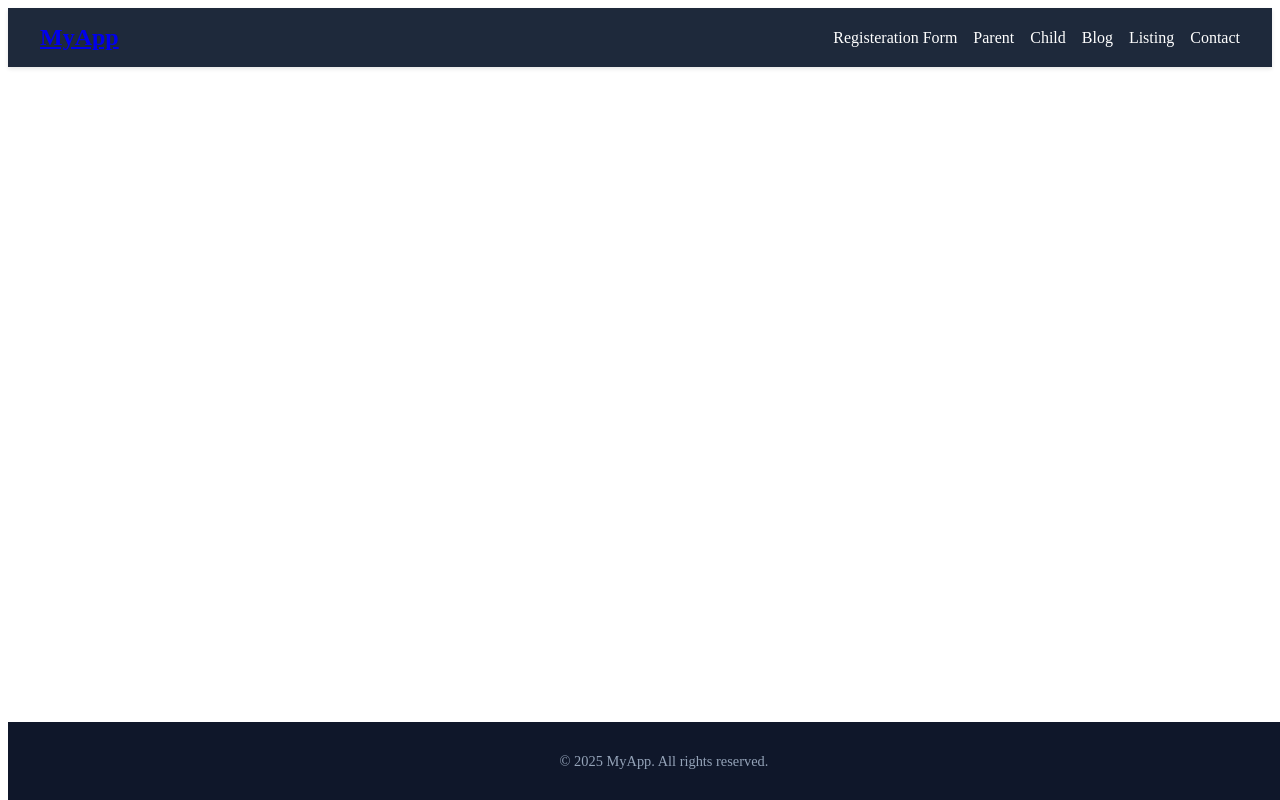
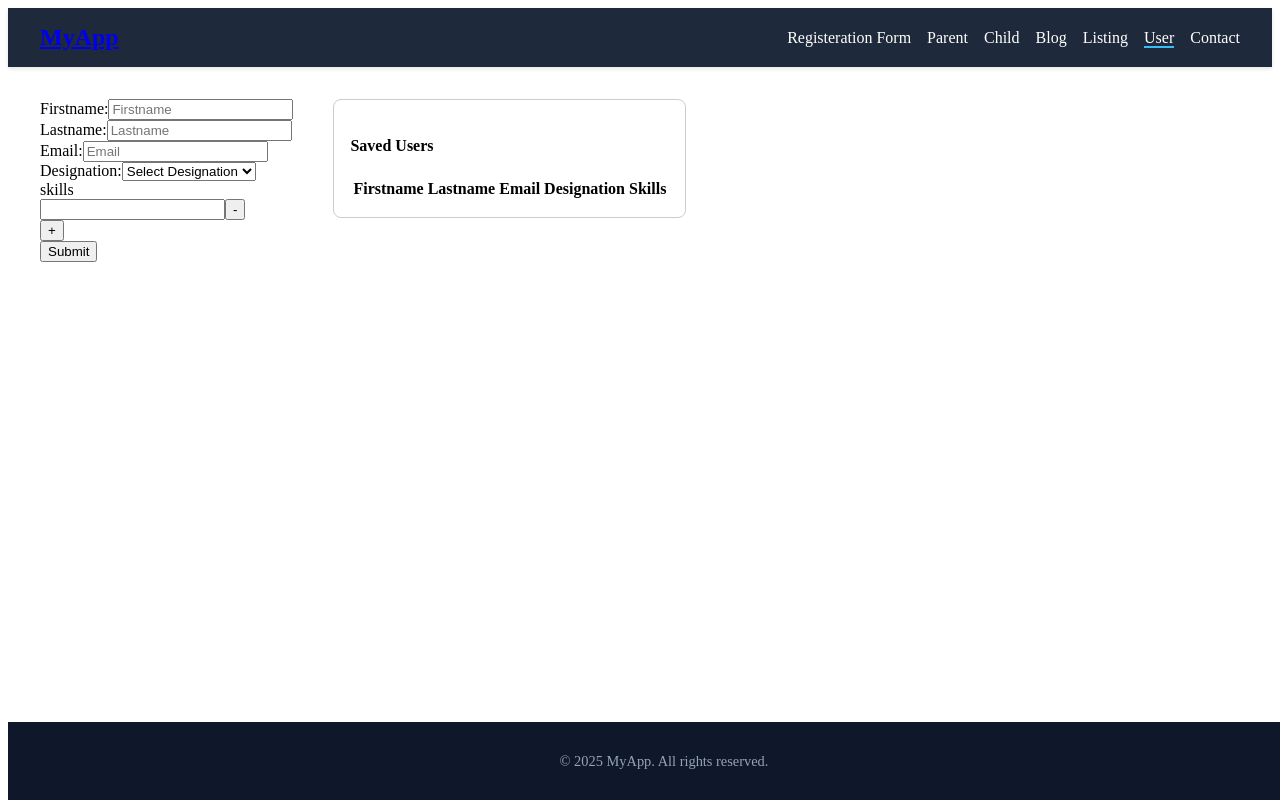
Before and after one commit to kirankamal08/Angular-basic-to-Advanced., an Angular app: page /user in a window 1280 px wide. Before the commit this address led to /. Built offline with nearby package versions, Linux system fonts and the light colour scheme.

Commit message:
Reacrtive form changes

```diff
--- a/src/app/app.routes.ts
+++ b/src/app/app.routes.ts
@@ -6,6 +6,7 @@ import { register } from 'node:module';
 import { RegisterComponent } from './features/users/register/register.component';
 import { BlogpostsComponent } from './features/blogposts/blogposts.component';
 import { ListingComponent } from './features/listing/listing.component';
+import { UserFormComponent } from './features/user-form/user-form.component';
 
 export const routes: Routes = [
     // {
@@ -23,7 +24,8 @@ export const routes: Routes = [
     { path: '', component: Day1FundamentalsComponent },
      { path: 'register', component:RegisterComponent },
      {path:'blog', component:BlogpostsComponent},
-      {path:'listing', component:ListingComponent}
+      {path:'listing', component:ListingComponent},
+      {path:'user', component:UserFormComponent}
     //{ path: 'contact', component: ContactComponent },
     //{ path: '', redirectTo: '/basic-fundamentals', pathMatch: 'full' },
   //  { path: '', component: AppComponent, pathMatch: 'full' }
--- /dev/null
+++ b/src/app/core/models/User-form.ts
@@ -0,0 +1,11 @@
+export interface Skill {
+  skill: string;
+}
+
+export interface User {
+  firstname: string;
+  lastname: string;
+  email: string;
+  designation: string;
+  skills: Skill[];
+}
--- /dev/null
+++ b/src/app/features/user-form/user-form.component.html
@@ -0,0 +1,108 @@
+<div style="display: flex; align-items: flex-start; gap: 40px;">
+<form [formGroup]="userForm" (ngSubmit)="OnSubmitUserForm()" class="container mt-4 p-4 border rounded shadow-sm bg-light">
+  <div class="mb-3">
+    <label for="firstname" class="form-label">Firstname:</label>
+    <input
+      type="text"
+      id="firstname"
+      formControlName="firstname"
+      class="form-control"
+      placeholder="Firstname"
+    />
+    <div style="color:Red" *ngIf="userForm.get('firstname')?.invalid &&
+              (userForm.get('firstname')?.touched || submitted)">Firstname has errors</div>
+  </div>
+
+  <div class="mb-3">
+    <label for="lastname" class="form-label">Lastname:</label>
+    <input
+      type="text"
+      id="lastname"
+      formControlName="lastname"
+      class="form-control"
+      placeholder="Lastname"
+    />
+  </div>
+  <!-- <div style="color:Red" *ngIf="userForm?.get('lastname')?.invalid && (userForm?.get('lastname')?.dirty || userForm?.get('lastname')?.touched)">Lastname has errors</div> -->
+
+  <div class="mb-3">
+    <label for="email" class="form-label">Email:</label>
+    <input
+      type="email"
+      id="email"
+      formControlName="email"
+      class="form-control"
+      placeholder="Email"
+    />
+  </div>
+  <!-- <div style="color:Red" *ngIf="userForm?.get('email')?.invalid && (userForm?.get('email')?.dirty || userForm?.get('email')?.touched)">Email has errors</div> -->
+
+
+  <div class="mb-3">
+    <label for="designation" class="form-label">Designation:</label>
+    <select
+      id="designation"
+      formControlName="designation"
+      class="form-select"
+      (change)="onChangeDesignation($event)"
+    >
+      <option value="">Select Designation</option>
+      <option value="Software Engineer">Software Engineer</option>
+      <option value="Business Analyst">Business Analyst</option>
+      <option value="Tester">Tester</option>
+      <option value="Content Writer">Content Writer</option>
+      <option value="Web Designer">Web Designer</option>
+    </select>
+
+    <div class="mb-3" formArrayName="skills">
+        <label>skills</label>
+        <div *ngFor="let ski of skillsSets.controls; let i = index" [formGroupName]="i">
+             <input type="text" formControlName="skill">
+             <button (click)="remove(i)">-</button>
+        </div>
+        <button (click)="addSkills()">+</button>
+        <!-- <input type="text" name="">&nbsp;<button (click)="addSkills()">+</button> -->
+    </div>
+  </div>
+
+  <button type="submit" class="btn btn-primary w-100">Submit</button>
+</form>
+
+
+ <!-- Display stored data -->
+  <div style="min-width: 250px; border: 1px solid #ccc; padding: 16px; border-radius: 8px;">
+  <div class="mt-5">
+    <h4>Saved Users</h4>
+    <div *ngIf="usersData; else noData">
+      <table class="table table-striped">
+        <thead>
+          <tr>
+            <th>Firstname</th>
+            <th>Lastname</th>
+            <th>Email</th>
+            <th>Designation</th>
+            <th>Skills</th>
+          </tr>
+        </thead>
+        <tbody>
+          <tr *ngFor="let user of usersData">
+            <td>{{ user.firstname }}</td>
+            <td>{{ user.lastname }}</td>
+            <td>{{ user.email }}</td>
+            <td>{{ user.designation }}</td>
+            <td>
+              <ul>
+                <li style="list-style: none;" *ngFor="let s of user.skills">{{ s.skill }}</li>
+              </ul>
+            </td>
+          </tr>
+        </tbody>
+      </table>
+    </div>
+
+    <ng-template #noData>
+      <p class="text-muted">No users stored yet.</p>
+    </ng-template>
+  </div>
+</div>
+</div>
--- /dev/null
+++ b/src/app/features/user-form/user-form.component.ts
@@ -0,0 +1,73 @@
+import { Component } from '@angular/core';
+import { UserService } from '../../core/services/user.service';
+import { CommonModule } from '@angular/common';
+import { FormsModule, FormGroup, FormArray, FormControl, FormBuilder, Validators, FormControlName  } from '@angular/forms';
+import { ReactiveFormsModule } from '@angular/forms';
+import { User } from '../../core/models/User-form';
+import { json } from 'stream/consumers';
+
+@Component({
+  selector: 'app-user-form',
+  imports: [CommonModule,ReactiveFormsModule],
+  templateUrl: './user-form.component.html',
+  styleUrl: './user-form.component.css',
+  providers:[UserService]
+})
+export class UserFormComponent {
+  userForm!:FormGroup;
+  userFormInvalid:any = false;
+  usersData:User[] = [];
+  submitted = false;
+  constructor(private userService:UserService, private fb:FormBuilder) {}
+
+  ngOnInit() {
+    this._initializeForm();
+  }
+
+  onChangeDesignation(designationValue:Event) {
+    const designation = (designationValue.target as HTMLSelectElement).value;
+    if(designation) {
+      console.log("designation value",designation);
+    }
+  }
+
+  _initializeForm() {
+    this.userForm = this.fb.group({
+      firstname:['', [Validators.required]],
+      lastname:['', [Validators.required]],
+      email:['', [Validators.required]],
+      designation: ['', [Validators.required]],
+      skills: this.fb.array([this.skillCreatorFn()])
+    })
+  }
+
+  skillCreatorFn() {
+    return this.fb.group({
+      skill:['', [Validators.required]]
+    })
+  }
+
+  get skillsSets(): FormArray {
+    return this.userForm.get('skills') as FormArray;
+  }
+  addSkills() {
+    this.skillsSets.push(this.skillCreatorFn());
+  }
+
+  remove(index: number) {
+    this.skillsSets.removeAt(index);
+  }
+
+  OnSubmitUserForm() : any {
+     this.submitted = true;
+    if(this.userForm.invalid) {
+      this.userFormInvalid  = true;
+      return false;
+    } else {
+      const user = this.userForm.value as User;
+      this.usersData.push(user);
+      localStorage.setItem('users', JSON.stringify(this.usersData));
+      this.userFormInvalid  = false;
+    }
+  }
+}
--- a/src/app/shared/header-component/header-component.component.html
+++ b/src/app/shared/header-component/header-component.component.html
@@ -17,6 +17,7 @@
     <a routerLink="/child-view" routerLinkActive="active">Child</a>
     <a routerLink="/blog" routerLinkActive="active">Blog</a>
     <a routerLink="/listing" routerLinkActive="active">Listing</a>
+    <a routerLink="/user" routerLinkActive="active">User</a>
     <a routerLink="/contact" routerLinkActive="active">Contact</a>
   </nav>
 </header>
```
Also changed, not shown: src/app/core/services/user.service.ts (added, +7 -0 lines), src/app/features/user-form/user-form.component.css (added), 2 other files (tests, documents, lock files or other folders).
